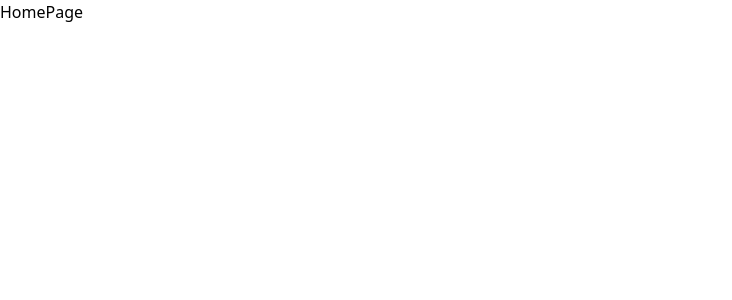
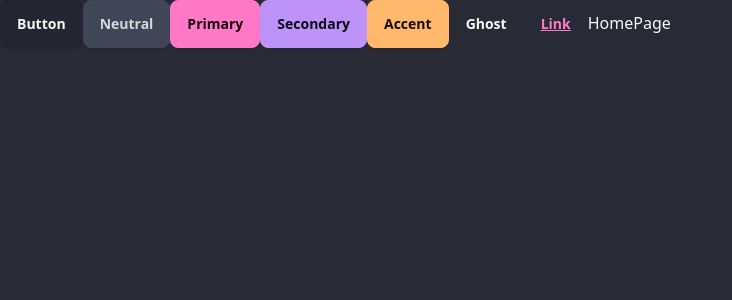
Before and after one commit to LukeZHar/Mern-Noteboard, a React app in the folder frontend/: page / in a window 1280 px wide. Shown: the top 300 px of the page, without its empty margins (0-732 px from the left). Built offline with nearby package versions, Linux system fonts and the light colour scheme; the HTML template or start-up script is replaced by a standard one.

Commit message:
feat: add dracula theme and enhance HomePage layout with buttons

```diff
--- a/frontend/src/App.jsx
+++ b/frontend/src/App.jsx
@@ -6,7 +6,7 @@
 
 const App = () => {
   return (
-    <div>
+    <div data-theme="dracula">
       <Routes>
         <Route path="/" element={<HomePage />} />
         <Route path="/create" element={<CreatePage />} />
--- a/frontend/src/pages/HomePage.jsx
+++ b/frontend/src/pages/HomePage.jsx
@@ -2,7 +2,16 @@
 
 const HomePage = () => {
   return (
-    <div>HomePage</div>
+    <div>
+        <button className="btn">Button</button>
+        <button className="btn btn-neutral">Neutral</button>
+        <button className="btn btn-primary">Primary</button>
+        <button className="btn btn-secondary">Secondary</button>
+        <button className="btn btn-accent">Accent</button>
+        <button className="btn btn-ghost">Ghost</button>
+        <button className="btn btn-link">Link</button>
+        HomePage
+    </div>
   )
 }
 
--- a/frontend/tailwind.config.js
+++ b/frontend/tailwind.config.js
@@ -1,8 +1,13 @@
+import daisyui from 'daisyui';
+
 /** @type {import('tailwindcss').Config} */
 export default {
   content: ["./index.html", "./src/**/*.{js,ts,jsx,tsx}"],
   theme: {
     extend: {},
   },
-  plugins: [],
+  plugins: [daisyui],
+  daisyui: {
+    themes: ["dracula"],
+  },
 };
```
